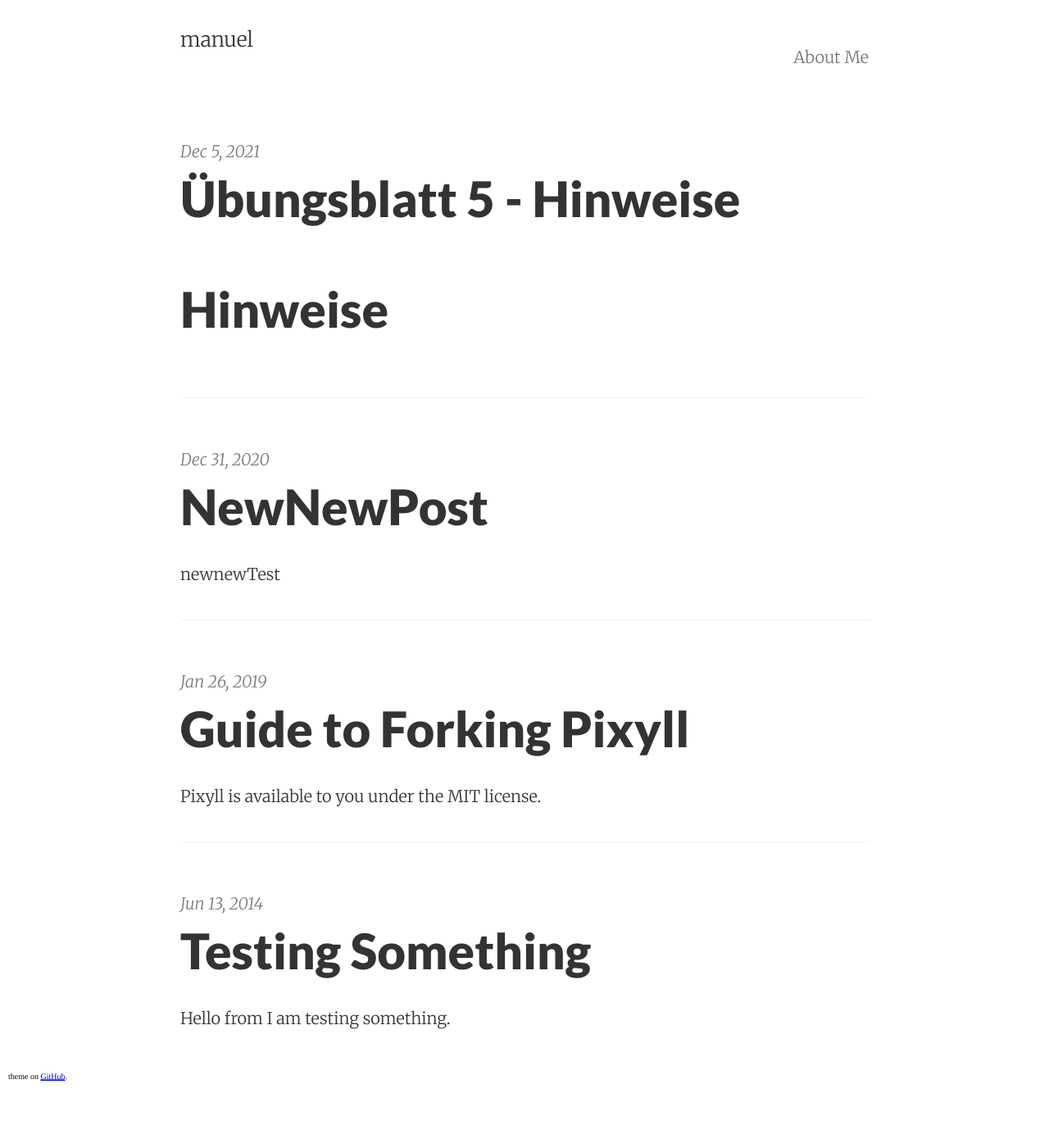
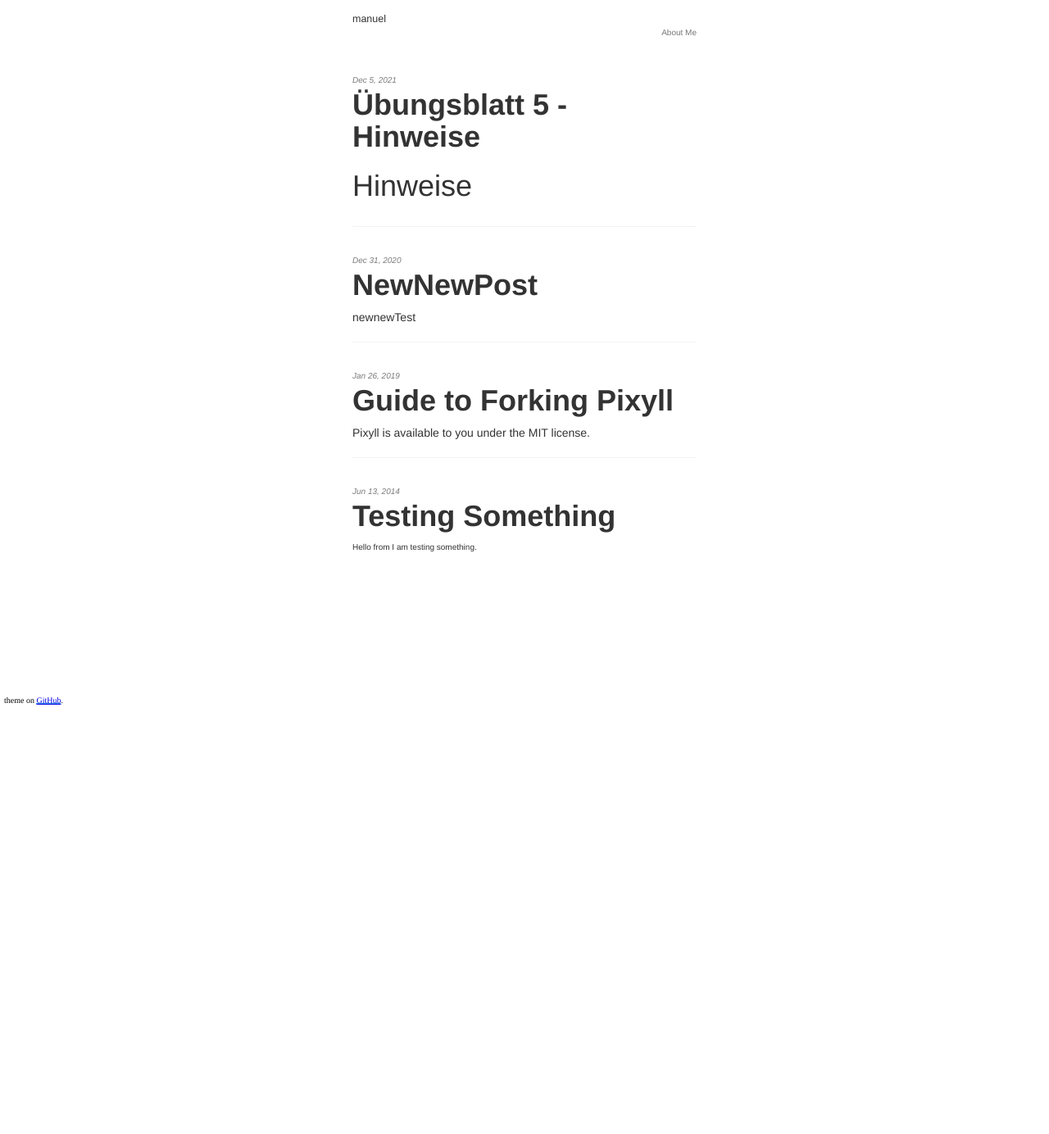
Before and after one commit to mAIRcode/mAIRcode.github.io, a Jekyll site: the page built from index.html, in a window 1280 px wide. Shown: the whole page at 82% size. Built offline with Jekyll 4.4.1, drawn with Linux system fonts in a browser that asks for light colours; nearby versions of some CDN libraries; library files that are not in the unit come from our copies; the list of posts is cut into pages by our own code; after the commit the page ends 900 px from its top, so only the background shows below that.

Commit message:
add bootstrap.css to header

```diff
--- a/_includes/head.html
+++ b/_includes/head.html
@@ -26,7 +26,7 @@
 
     <!-- Custom CSS -->
     <link rel="stylesheet" href="{{ "/css/pixyll.css" | relative_url }}?{{ site.time | date: "%Y%m%d%H%M" }}" type="text/css">
-
+    <link rel="stylesheet" href="/assets/css/bootstrap.css">
     <!-- Fonts -->
     {% if site.extended_fonts %}
     <link href='//fonts.googleapis.com/css?family=Merriweather:900,900italic,300,300italic&amp;subset=latin-ext,latin' rel='stylesheet' type='text/css'>
```
